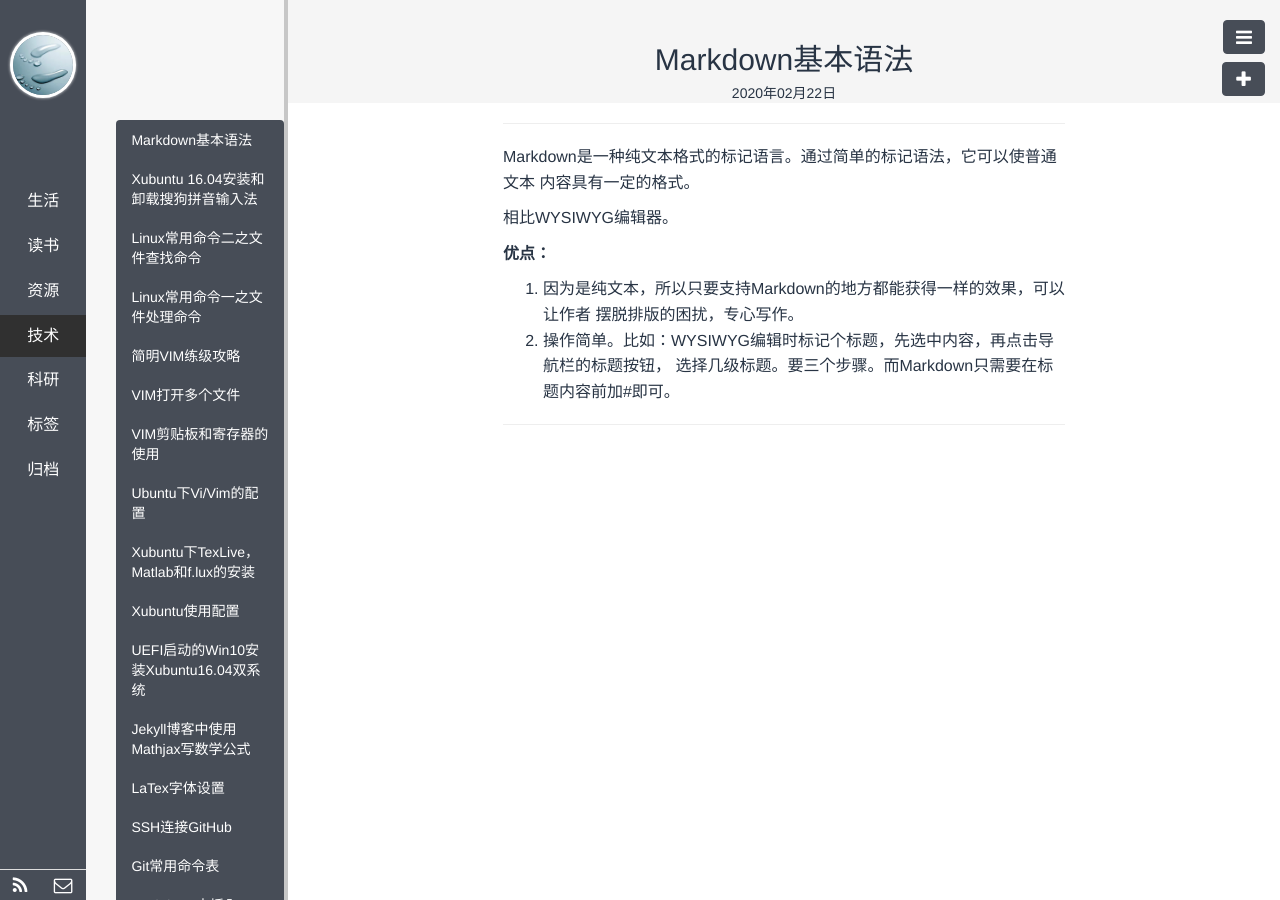
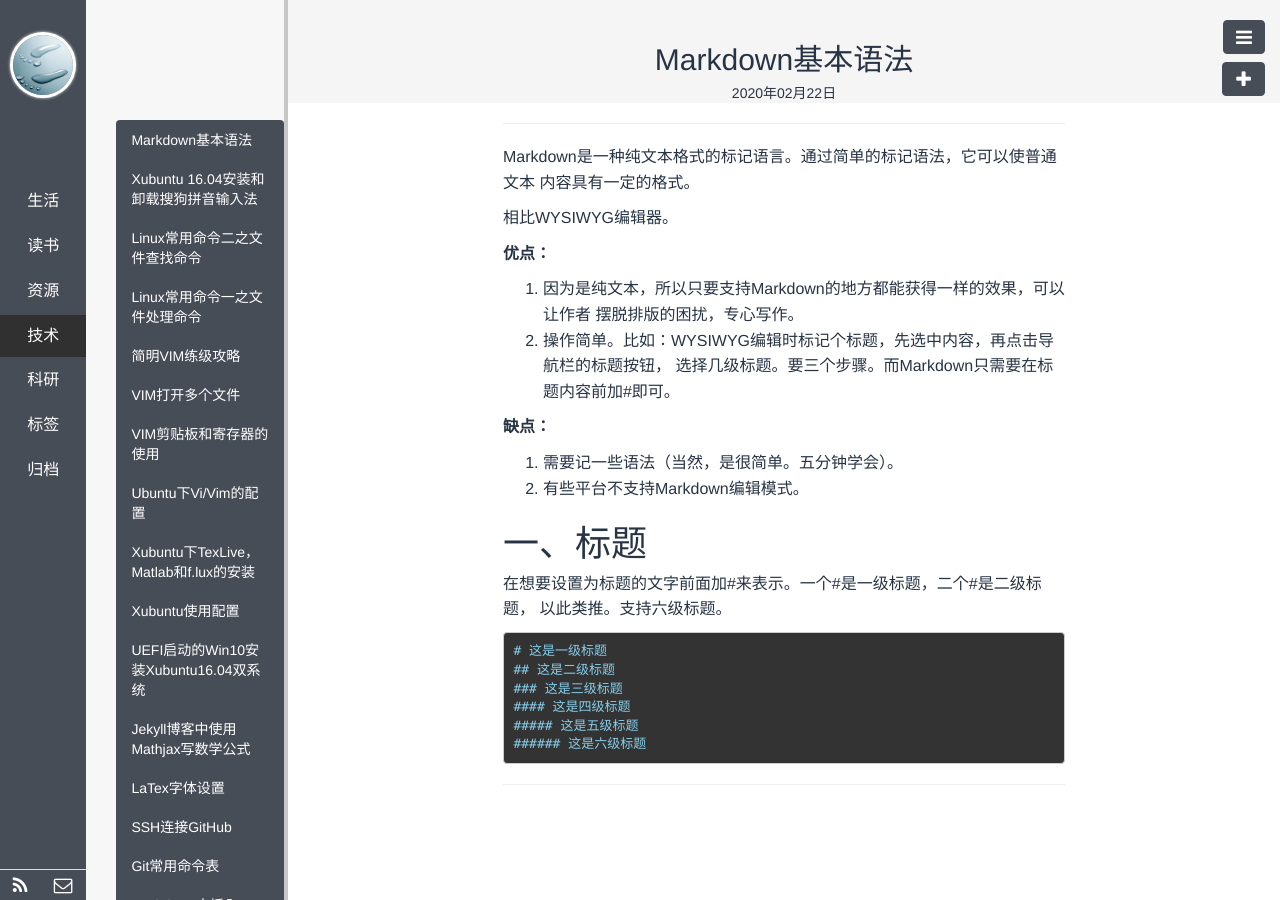
Before and after one commit to polyHong/polyHong.github.io, a Jekyll site: the page built from _posts/tech/2020-02-22-markdown-basic-syntax.md, in a window 1280 px wide. Built offline with Jekyll 4.4.1, drawn with Linux system fonts in a browser that asks for light colours; Markdown is read by kramdown in place of the engine named in the settings; comment, search, counter and statistics services are not loaded.

Commit message:
Markdown

````diff
--- a/_posts/tech/2020-02-22-markdown-basic-syntax.md
+++ b/_posts/tech/2020-02-22-markdown-basic-syntax.md
@@ -17,3 +17,20 @@ Markdown是一种纯文本格式的标记语言。通过简单的标记语法，
 摆脱排版的困扰，专心写作。
 2. 操作简单。比如：WYSIWYG编辑时标记个标题，先选中内容，再点击导航栏的标题按钮，
 选择几级标题。要三个步骤。而Markdown只需要在标题内容前加#即可。
+
+**缺点：**
+1. 需要记一些语法（当然，是很简单。五分钟学会）。
+2. 有些平台不支持Markdown编辑模式。
+
+
+# 一、标题
+在想要设置为标题的文字前面加#来表示。一个#是一级标题，二个#是二级标题，
+以此类推。支持六级标题。
+```
+# 这是一级标题
+## 这是二级标题
+### 这是三级标题
+#### 这是四级标题
+##### 这是五级标题
+###### 这是六级标题
+```
````
Also changed, not shown: 1 other file.
